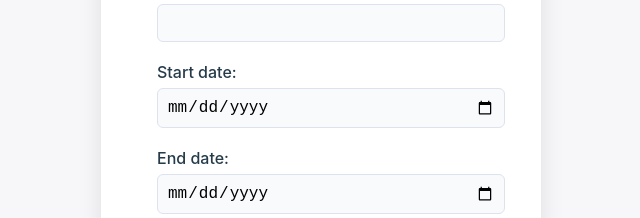
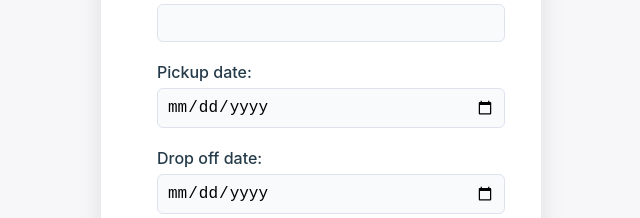
Before and after one commit to valle1336/fortnox_car_rental_react, a React (Create React App) app: page /rent in a window 1280 px wide. Shown: the part 379-597 px from the top of the page, without its empty margins (319-959 px from the left). Built offline with nearby package versions, Linux system fonts and the light colour scheme; no server answers.

Commit message:
Labels text updated

```diff
--- a/src/components/RentForm.jsx
+++ b/src/components/RentForm.jsx
@@ -138,7 +138,7 @@ function RentForm() {
         </div>
         <div>
           <label htmlFor="startDate" style={labelStyle}>
-            Start date:
+            Pickup date:
           </label>
           <input
             id="startDate"
@@ -151,7 +151,7 @@ function RentForm() {
         </div>
         <div>
           <label htmlFor="endDate" style={labelStyle}>
-            End date:
+            Drop off date:
           </label>
           <input
             id="endDate"
```
